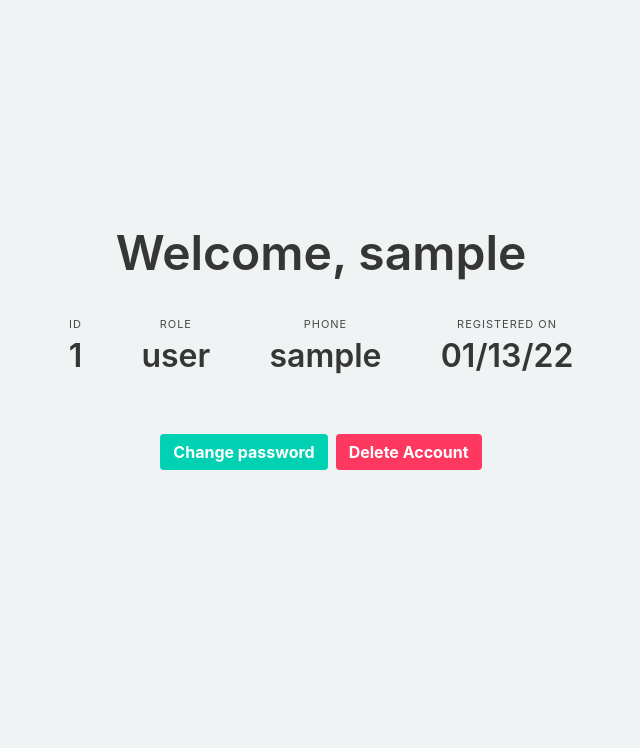
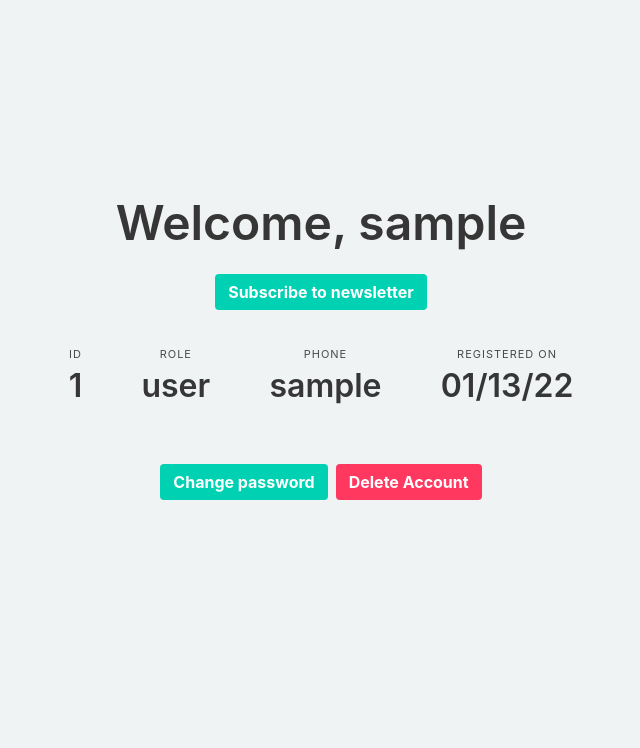
Before and after one commit to Ellie-UK/climate-action-app, a Flask app: page /account in a window 1280 px wide. Shown: the part 52-800 px from the top of the page, without its empty margins (319-959 px from the left). Run offline with Flask 2, Linux system fonts and the light colour scheme; the visitor is signed in with stand-in values (Sample User, id 1); data comes from the database, SQL or seed files in the repository; some libraries are stand-ins or nearby versions.

Commit message:
Add subscribe to newsletter

```diff
--- a/templates/account.html
+++ b/templates/account.html
@@ -17,6 +17,19 @@
             </h1>
         </div>
     </div>
+
+    <div class="block">
+        {% if user_subscribed %}
+        <a class="button is-warning" href="{{ url_for('users.modify_subscription') }}">
+            <strong>Unsubscribe from newsletter</strong>
+        </a>
+        {% else %}
+        <a class="button is-primary" href="{{ url_for('users.modify_subscription') }}">
+            <strong>Subscribe to newsletter</strong>
+        </a>
+        {% endif %}
+    </div>
+
     <div class="block">
     <div class="column is-half is-offset-one-quarter">
         <nav class="level is-mobile">
```
